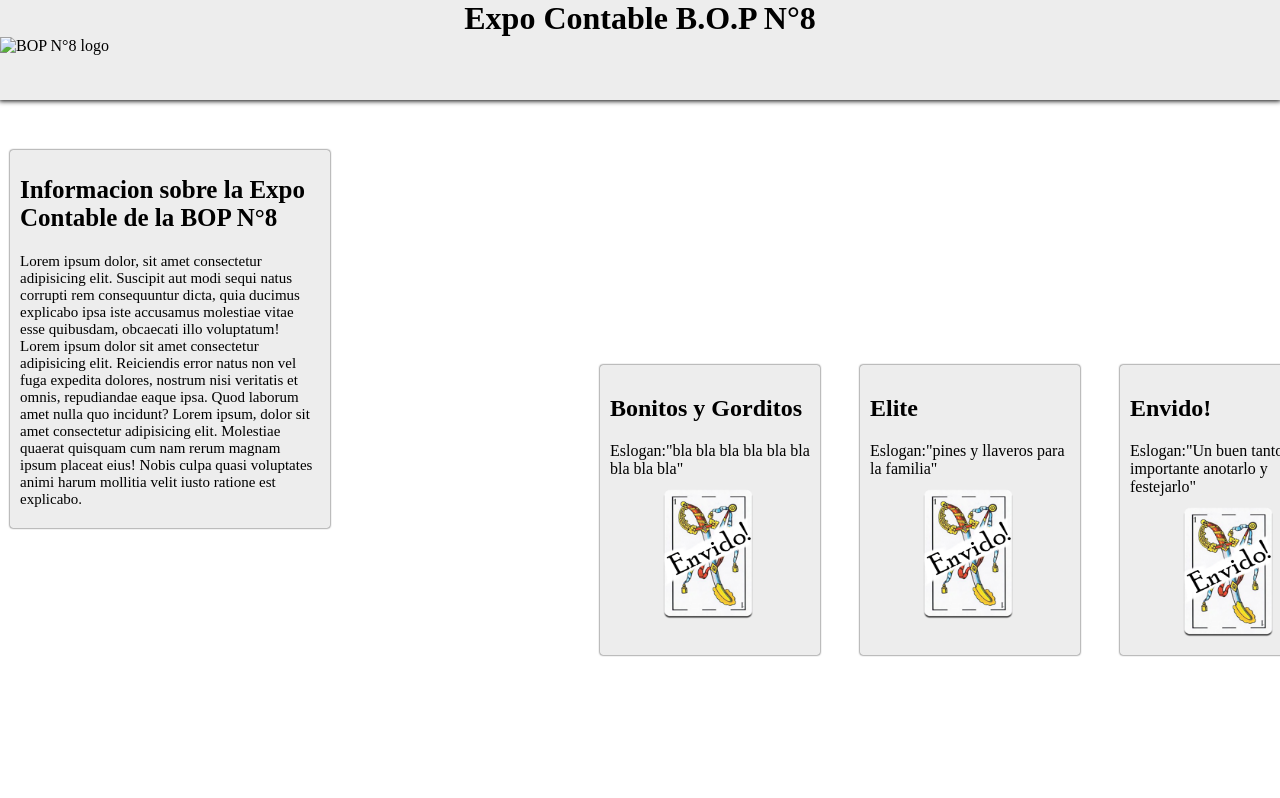
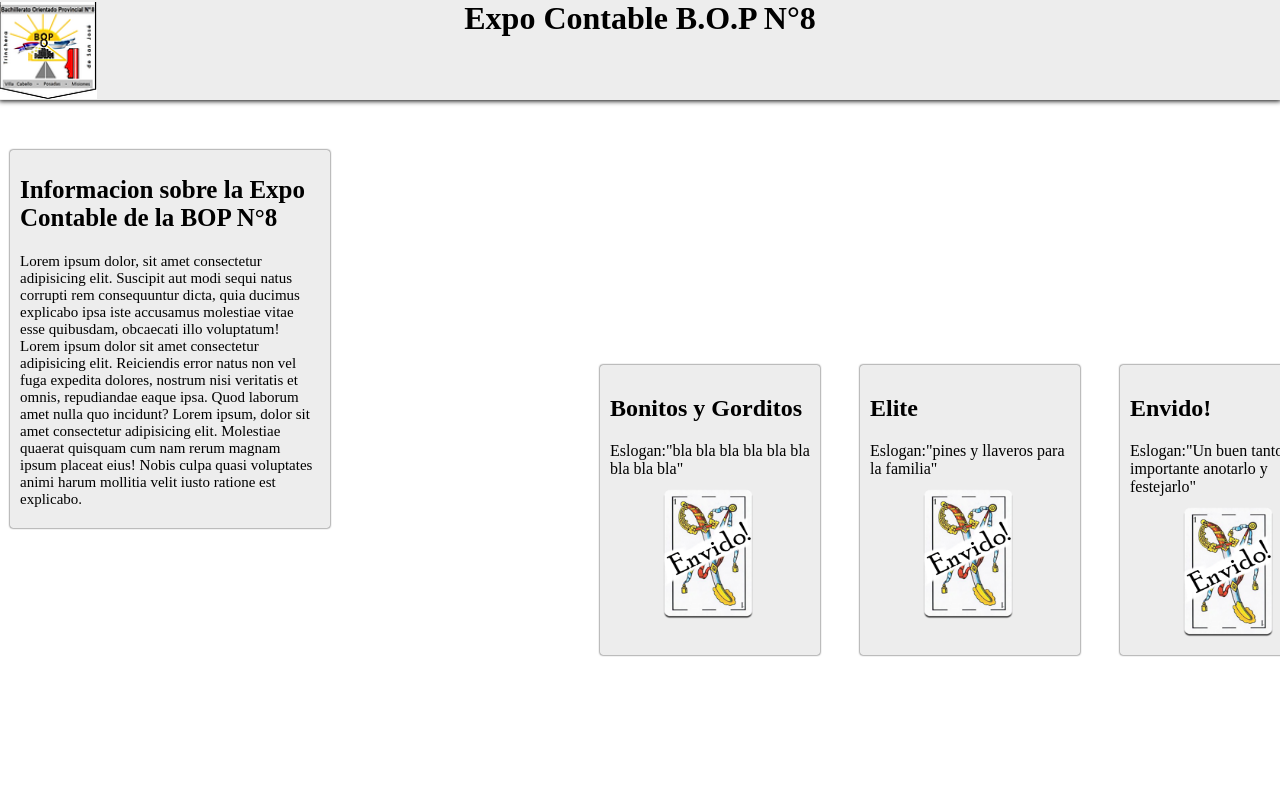
Before and after one commit to PatoCulto/Microemprendimiento-bop8, a plain HTML site: page index.html in a window 1280 px wide. Shown: the top 798 px of the page. Drawn offline with Linux system fonts and the light colour scheme; files whose address does not match are found by name.

Commit message:
Update index.html

```diff
--- a/index.html
+++ b/index.html
@@ -9,7 +9,7 @@
 <body>
     <div class="cabecera">
         <h1 class="cabecera-h1">Expo Contable B.O.P N°8</h1>
-        <img class="cabecera-img" src="imagenes/logo.PNG" alt="BOP N°8 logo">
+        <img class="cabecera-img" src="logo.PNG" alt="BOP N°8 logo">
     </div>
     <div class="informacion">
         <h2 class="h2-subtitle">Informacion sobre la Expo Contable de la BOP N°8</h2>
```
